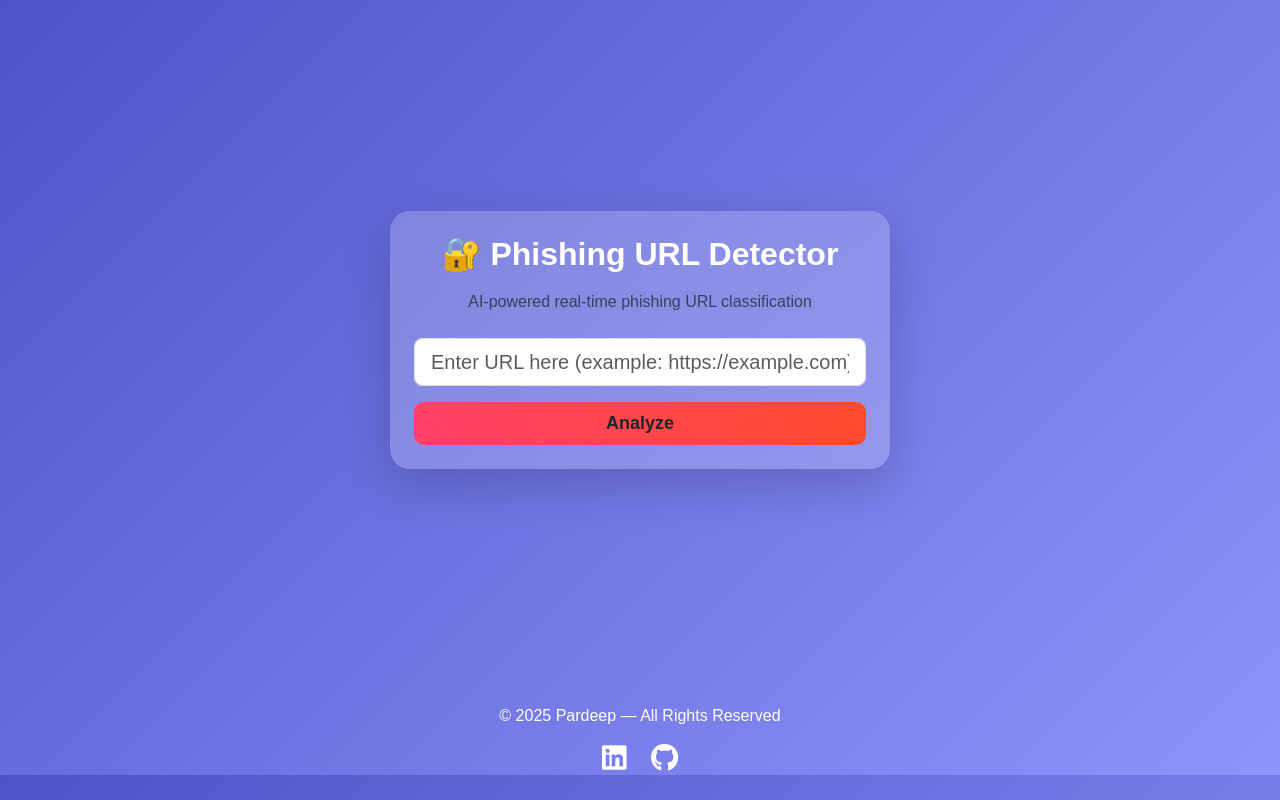
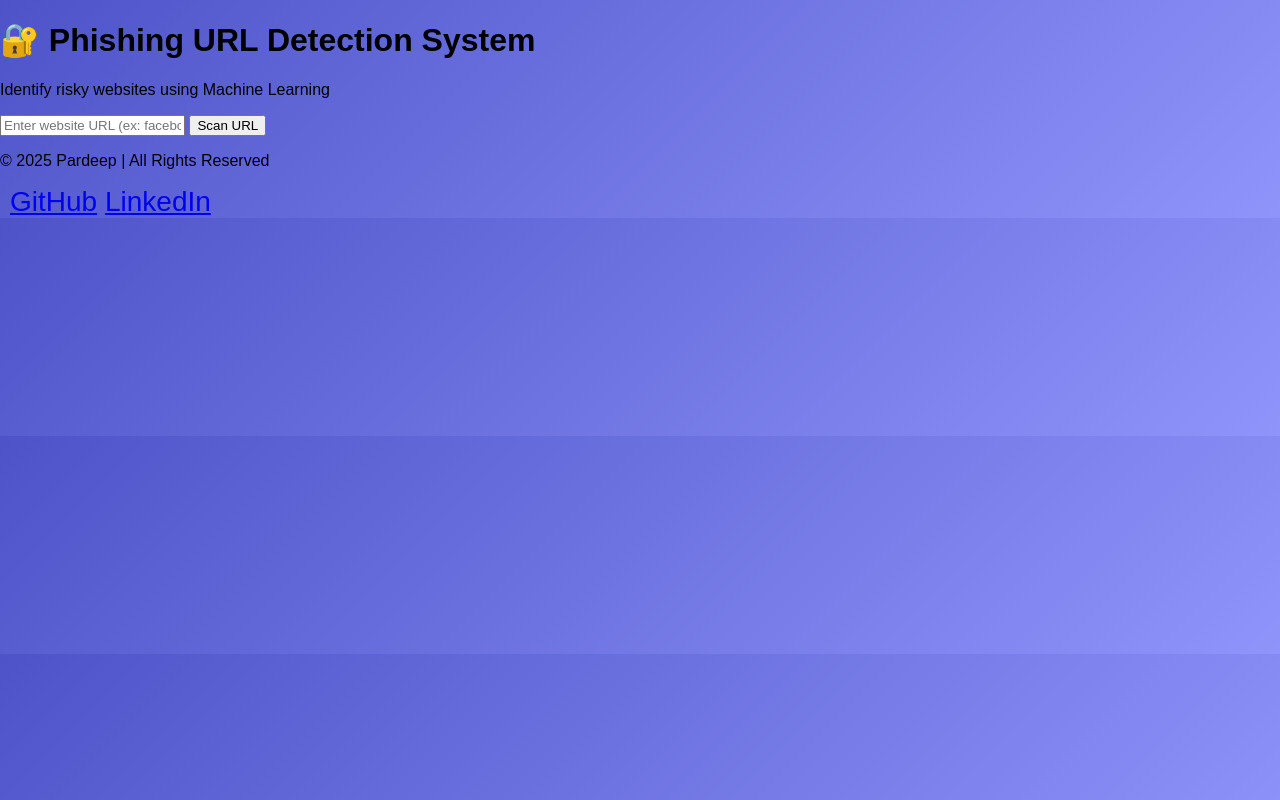
Before and after one commit to lazyhacker24/phishing-url-detector, a Flask app: page / in a window 1280 px wide. Run offline with Flask 3, Linux system fonts and the light colour scheme.

Commit message:
index.html

```diff
--- a/templates/index.html
+++ b/templates/index.html
@@ -2,48 +2,53 @@
 <html lang="en">
 <head>
     <meta charset="UTF-8">
+    <meta name="viewport" content="width=device-width, initial-scale=1.0">
     <title>Phishing URL Detector</title>
-<meta name="viewport" content="width=device-width, initial-scale=1">
+    <link rel="preconnect" href="https://fonts.googleapis.com">
+    <link href="https://fonts.googleapis.com/css2?family=Inter:wght@300;400;700&display=swap" rel="stylesheet">
+    <link rel="stylesheet" href="/static/style.css">
+</head>
 
-<link href="https://cdn.jsdelivr.net/npm/bootstrap@5.3.3/dist/css/bootstrap.min.css" rel="stylesheet">
-<link rel="stylesheet" href="https://cdnjs.cloudflare.com/ajax/libs/font-awesome/6.5.0/css/all.min.css">
-<link rel="stylesheet" href="{{ url_for('static', filename='style.css') }}">
+<body>
+    <header>
+        <h1>🔐 Phishing URL Detection System</h1>
+        <p class="subtitle">Identify risky websites using Machine Learning</p>
+    </header>
 
-</head>
-<body>
-
-<section class="hero d-flex justify-content-center align-items-center">
-<div class="glass-card p-4 shadow-lg text-center">
-
-<h2 class="fw-bold mb-3">🔐 Phishing URL Detector</h2>
-<p class="text-muted mb-4">AI-powered real-time phishing URL classification</p>
-
-<form method="POST">
-<input type="text" name="url" class="form-control form-control-lg mb-3" placeholder="Enter URL here (example: https://example.com)" required>
-<button class="btn analyze-btn w-100 py-2 fw-bold">Analyze</button>
+    <main>
+        <form method="POST" action="/">
+            <input type="text" name="url" value="{{ url }}" placeholder="Enter website URL (ex: facebook-login-security.com)" required>
+            <button type="submit">Scan URL</button>
         </form>
 
         {% if result %}
-<hr class="my-4">
-<h6 class="fw-bold text-start">Website Tested:</h6>
-<p class="text-break mb-2">{{ url }}</p>
+        <div class="result-card {{ 'danger' if risk_score >= 75 else 'high' if risk_score >=50 else 'medium' if risk_score >=25 else 'safe' }}">
+            <h2>{{ result }}</h2>
 
-<div class="result-box {% if 'Phishing' in result %}danger{% else %}safe{% endif %}">
-{{ result }}
-</div>
+            {% if risk_score is not none %}
+            <p><strong>Risk Score:</strong> {{ risk_score }}%</p>
 
-<p class="mt-3 fw-bold mb-1">Risk Score: <span>{{ risk_score }}%</span></p>
-<p class="badge risk-level">{{ risk_level }}</p>
+            <p><strong>Risk Level:</strong>
+                {% if risk_score >= 90 %} 🚨 Extremely Dangerous
+                {% elif risk_score >= 75 %} 🔴 High Risk
+                {% elif risk_score >= 50 %} 🟠 Medium Risk
+                {% elif risk_score >= 25 %} 🟡 Low Risk
+                {% else %} 🟢 Safe
+                {% endif %}
+            </p>
             {% endif %}
 
+            <p><strong>Website Scanned:</strong> {{ url }}</p>
         </div>
-</section>
+        {% endif %}
+    </main>
 
-<footer class="footer text-center mt-4">
-<p>© 2025 Pardeep — All Rights Reserved</p>
-<a href="https://www.linkedin.com/in/pardeep23" target="_blank"><i class="fa-brands fa-linkedin social"></i></a>
-<a href="https://github.com/lazyhacker24" target="_blank"><i class="fa-brands fa-github social"></i></a>
+    <footer>
+        <p>© 2025 Pardeep | All Rights Reserved</p>
+        <div class="social">
+            <a target="_blank" href="https://github.com/lazyhacker24">GitHub</a>
+            <a target="_blank" href="https://linkedin.com/in/pardeep23">LinkedIn</a>
+        </div>
     </footer>
-
 </body>
 </html>
```
Lines whose indentation alone changed are shown as unchanged.
